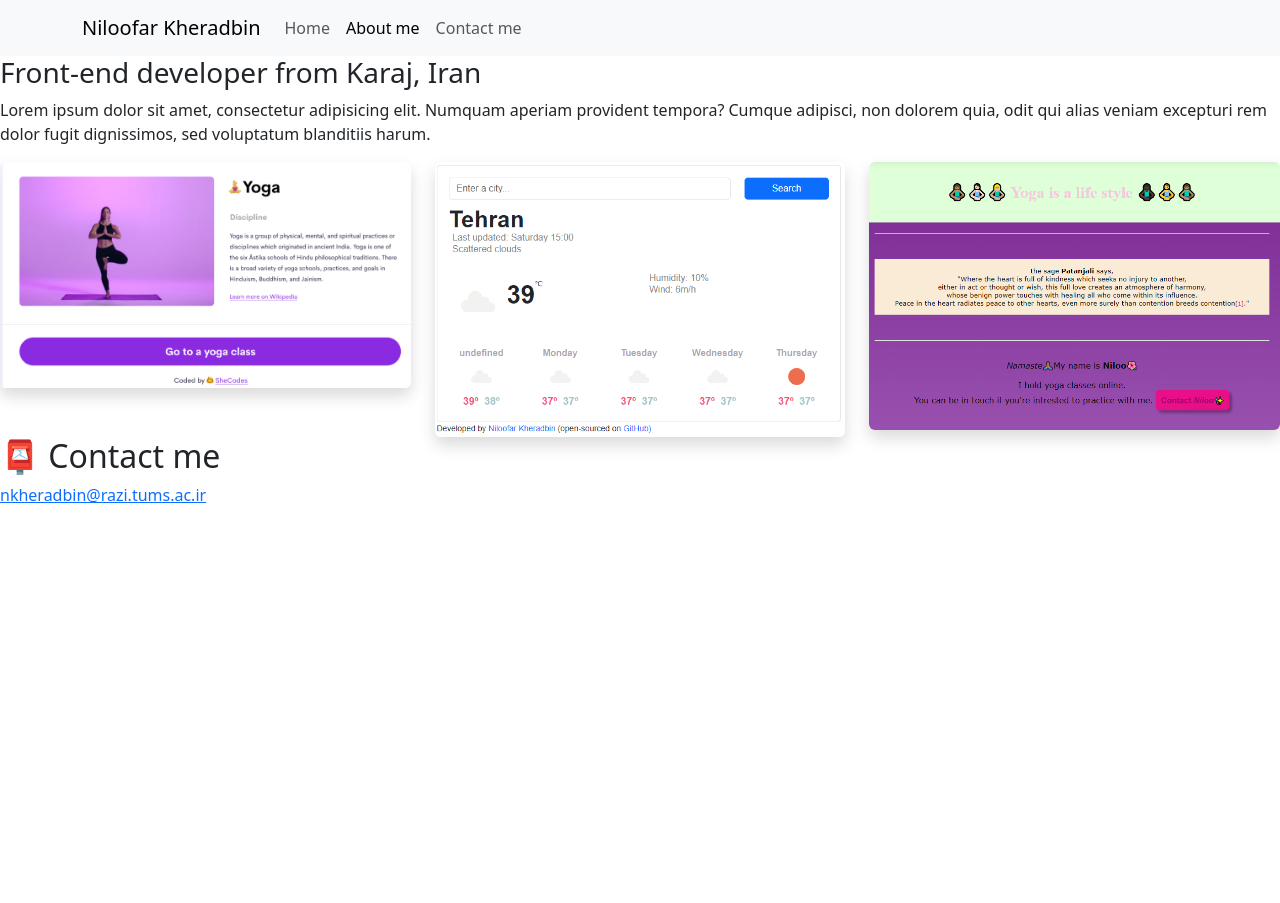
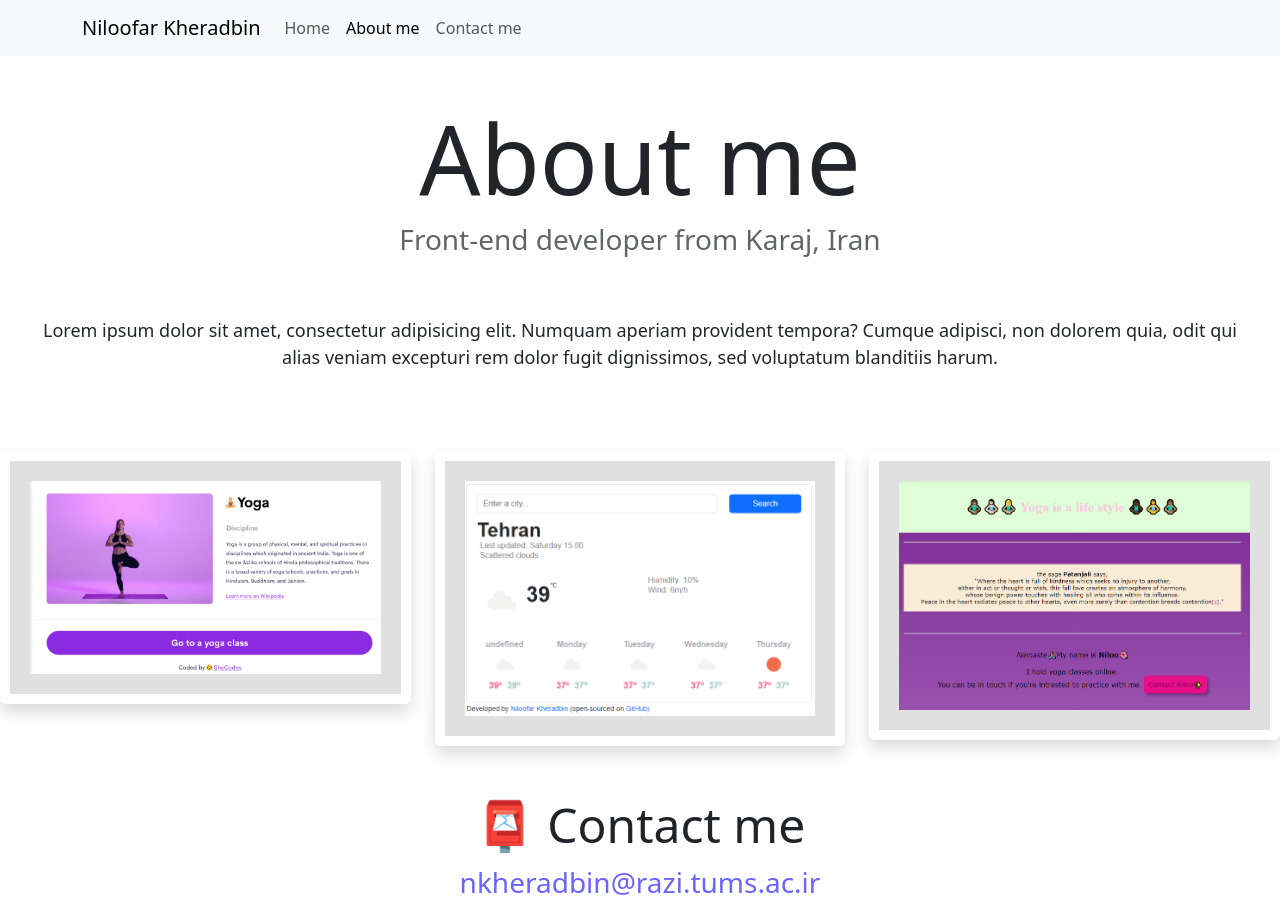
Before and after one commit to Niloofar-Kheradbin/my-responsive-multiple-page-website, a plain HTML site: page about.html in a window 1280 px wide. Before the commit the page ends 800 px from the top, so only its background shows below. Drawn offline with nearby package versions, Linux system fonts and the light colour scheme; files that its build step writes are made by us from their sources.

Commit message:
Corrected links to mystyles file

```diff
--- a/about.html
+++ b/about.html
@@ -4,7 +4,7 @@
     <meta charset="UTF-8" />
     <meta http-equiv="X-UA-Compatible" content="IE=edge" />
     <meta name="viewport" content="width=device-width, initial-scale=1.0" />
-    <link rel="stylesheet" href="style.css" />
+    <link rel="stylesheet" href="styles/mystyle.css" />
     <title>About Niloofar</title>
     <link
       href="https://cdn.jsdelivr.net/npm/bootstrap@5.3.0/dist/css/bootstrap.min.css"
```
Also changed, not shown: index.html (+1 -1 lines).
